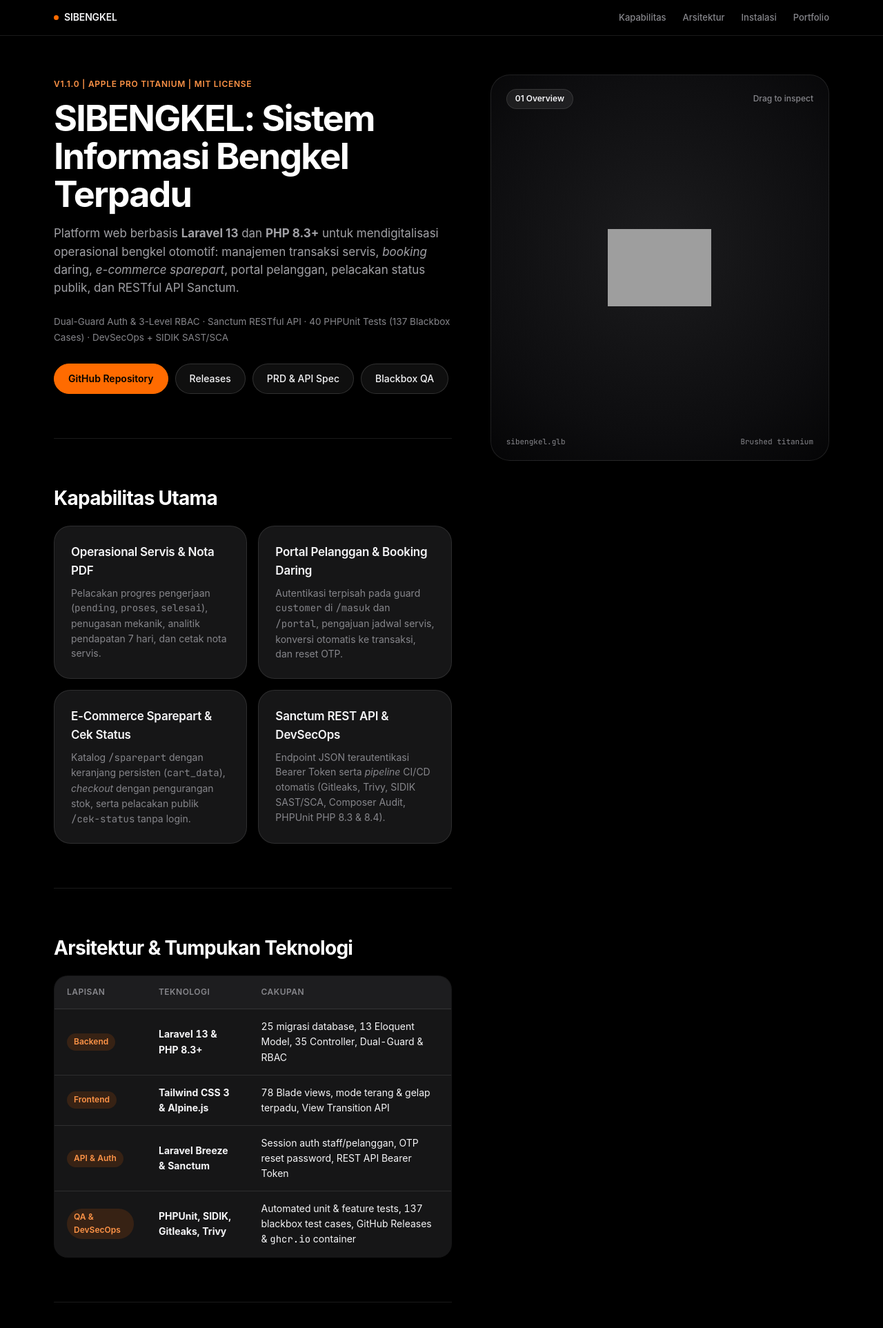
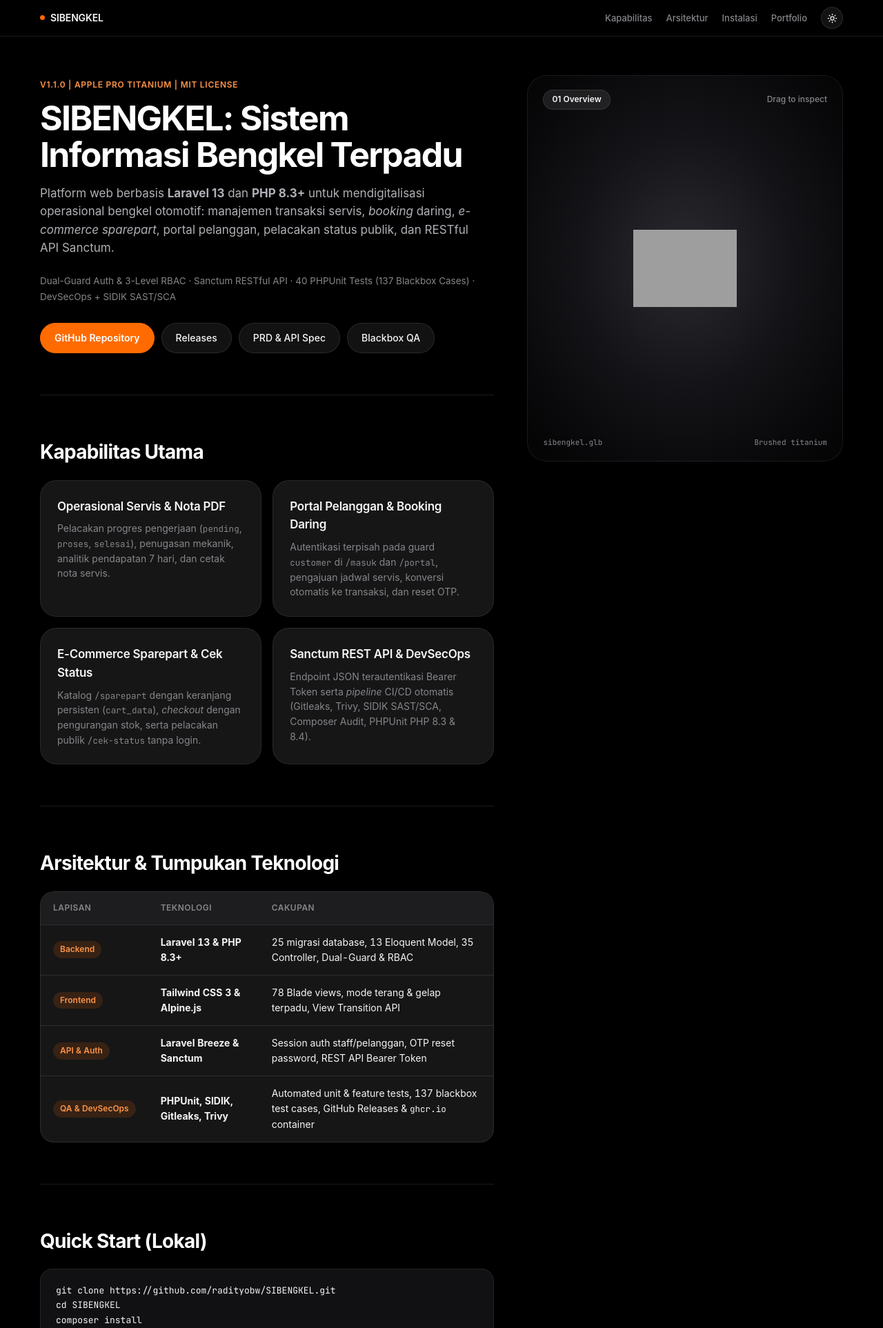
Before and after one commit to radityobw/SIBENGKEL, a Laravel app: page /docs/pages/index.html in a window 1280 px wide. Shown: the top 1925 px of the page at 69% size. Run offline with Laravel 12, Linux system fonts and the light colour scheme; some libraries are stand-ins or nearby versions; grey boxes are pictures that could not be loaded.

Commit message:
fix(ui): resolve overflows, add Pages theme toggle, and refine dark social preview

```diff
--- a/docs/pages/index.html
+++ b/docs/pages/index.html
@@ -16,6 +16,7 @@
   <link rel="preconnect" href="https://fonts.googleapis.com" />
   <link rel="preconnect" href="https://fonts.gstatic.com" crossorigin />
   <link href="https://fonts.googleapis.com/css2?family=Inter:wght@400;500;600;700&family=JetBrains+Mono:wght@400;500&display=swap" rel="stylesheet" />
+  <script>(function(){try{var t=localStorage.getItem('radityobw_theme');document.documentElement.dataset.theme=(t==='light')?'light':'dark';}catch(e){document.documentElement.dataset.theme='dark';}})();</script>
 
   <meta property="og:type" content="website" />
   <meta property="og:site_name" content="SIBENGKEL" />
@@ -79,16 +80,48 @@
   <style>
     :root {
       --bg: #000000;
+      --topbar-bg: rgba(0, 0, 0, 0.72);
       --surface: #161617;
       --surface-2: #1d1d1f;
       --hairline: rgba(255, 255, 255, 0.10);
+      --card-border: rgba(255, 255, 255, 0.08);
       --text: #f5f5f7;
+      --heading: #ffffff;
+      --lead: #b0b0b6;
       --muted: #86868b;
       --accent: #ff6b00;
       --accent-soft: #ff9447;
+      --accent-pill: rgba(255, 107, 0, 0.14);
+      --btn-bg: rgba(255, 255, 255, 0.07);
+      --btn-hover: rgba(255, 255, 255, 0.13);
+      --code-bg: #111113;
+      --code-text: #f5f5f7;
+      --stage-bg: radial-gradient(ellipse 68% 66% at 50% 48%, #2a2a30 0%, #141418 50%, #09090b 84%, #050506 100%);
+      --stage-pill: rgba(255, 255, 255, 0.09);
       --mono: "SF Mono", ui-monospace, "JetBrains Mono", Menlo, monospace;
       --display: -apple-system, BlinkMacSystemFont, "SF Pro Display", "Inter", "Helvetica Neue", sans-serif;
       --sans: -apple-system, BlinkMacSystemFont, "SF Pro Text", "Inter", "Helvetica Neue", sans-serif;
+    }
+    html[data-theme="light"] {
+      --bg: #ffffff;
+      --topbar-bg: rgba(255, 255, 255, 0.78);
+      --surface: #f5f5f7;
+      --surface-2: #ececef;
+      --hairline: rgba(0, 0, 0, 0.08);
+      --card-border: rgba(0, 0, 0, 0.06);
+      --text: #1d1d1f;
+      --heading: #1d1d1f;
+      --lead: #424245;
+      --muted: #6e6e73;
+      --accent: #e55f00;
+      --accent-soft: #c95200;
+      --accent-pill: rgba(255, 107, 0, 0.10);
+      --btn-bg: rgba(0, 0, 0, 0.05);
+      --btn-hover: rgba(0, 0, 0, 0.09);
+      --code-bg: #1d1d1f;
+      --code-text: #f5f5f7;
+      --stage-bg: radial-gradient(circle at 50% 42%, #ffffff 0%, #f1f1f4 72%, #e8e8ed 100%);
+      --stage-pill: rgba(255, 255, 255, 0.86);
     }
     * { box-sizing: border-box; }
     html { scroll-behavior: smooth; }
@@ -98,8 +131,10 @@
       background: var(--bg);
       color: var(--text);
       line-height: 1.58;
+      overflow-x: clip;
       -webkit-font-smoothing: antialiased;
       text-rendering: optimizeLegibility;
+      transition: background-color 0.22s ease, color 0.22s ease;
     }
     a { color: var(--accent-soft); text-decoration: none; }
     a:hover { text-decoration: underline; }
@@ -126,17 +161,17 @@
       position: sticky;
       top: 0;
       z-index: 40;
-      height: 52px;
-      background: rgba(0, 0, 0, 0.72);
+      min-height: 52px;
+      background: var(--topbar-bg);
       backdrop-filter: saturate(180%) blur(20px);
       -webkit-backdrop-filter: saturate(180%) blur(20px);
       border-bottom: 1px solid var(--hairline);
     }
     .topbar-inner {
-      max-width: 1180px;
-      height: 100%;
+      max-width: 1220px;
+      min-height: 52px;
       margin: 0 auto;
-      padding: 0 28px;
+      padding: 10px 28px;
       display: flex;
       align-items: center;
       justify-content: space-between;
@@ -152,6 +187,7 @@
       font-weight: 600;
       font-size: 14px;
       letter-spacing: -0.01em;
+      white-space: nowrap;
     }
     .brand-mark:hover { text-decoration: none; }
     .brand-dot {
@@ -160,42 +196,64 @@
       border-radius: 50%;
       background: var(--accent);
       display: inline-block;
+      flex-shrink: 0;
     }
     .topbar-nav {
       display: flex;
-      flex-wrap: wrap;
-      gap: 24px;
+      align-items: center;
+      gap: 20px;
     }
-    .topbar-nav a { color: var(--muted); font-weight: 500; transition: color 0.15s ease; }
+    .topbar-nav a { color: var(--muted); font-weight: 500; white-space: nowrap; transition: color 0.15s ease; }
     .topbar-nav a:hover { color: var(--text); text-decoration: none; }
+    .theme-btn {
+      display: inline-flex;
+      align-items: center;
+      justify-content: center;
+      width: 32px;
+      height: 32px;
+      border-radius: 980px;
+      border: 1px solid var(--hairline);
+      background: var(--btn-bg);
+      color: var(--text);
+      cursor: pointer;
+      padding: 0;
+      flex-shrink: 0;
+      transition: background 0.15s ease;
+    }
+    .theme-btn:hover { background: var(--btn-hover); }
+    .theme-btn svg { width: 15px; height: 15px; display: block; }
+    html[data-theme="dark"] .icon-moon { display: none; }
+    html[data-theme="light"] .icon-sun { display: none; }
 
     .wrap {
-      max-width: 1180px;
+      max-width: 1220px;
       margin: 0 auto;
       padding: 56px 28px 84px;
     }
     .spec-grid {
       display: grid;
-      grid-template-columns: minmax(0, 1.08fr) minmax(360px, 0.92fr);
-      gap: 56px;
+      grid-template-columns: minmax(0, 1.18fr) minmax(350px, 0.82fr);
+      gap: 48px;
       align-items: start;
     }
     .vitrine-col {
       position: sticky;
       top: 84px;
       order: 2;
+      min-width: 0;
     }
     .chapters-col {
       order: 1;
       min-width: 0;
+      max-width: 100%;
     }
 
     #stage-3d {
       position: relative;
       height: min(560px, calc(100vh - 120px));
-      min-height: 420px;
-      background: radial-gradient(circle at 50% 45%, #1c1c1e 0%, #0d0d0f 70%, #050506 100%);
-      border: 1px solid var(--hairline);
+      min-height: 400px;
+      background: var(--stage-bg);
+      border: 1px solid var(--card-border);
       border-radius: 28px;
       overflow: hidden;
       cursor: grab;
@@ -219,9 +277,9 @@
       z-index: 4;
     }
     #stage-chapter {
-      background: rgba(255, 255, 255, 0.08);
+      background: var(--stage-pill);
       backdrop-filter: blur(12px);
-      border: 1px solid rgba(255, 255, 255, 0.1);
+      border: 1px solid var(--hairline);
       padding: 4px 12px;
       border-radius: 980px;
       color: var(--text);
@@ -263,9 +321,11 @@
     #stage-3d.is-ready .stage-fallback { display: none; }
 
     .chapter {
-      padding-bottom: 64px;
-      margin-bottom: 64px;
+      padding-bottom: 60px;
+      margin-bottom: 60px;
       border-bottom: 1px solid var(--hairline);
+      min-width: 0;
+      max-width: 100%;
     }
     .chapter:last-child {
       border-bottom: none;
@@ -284,18 +344,19 @@
     h1 {
       font-family: var(--display);
       margin: 0 0 16px;
-      font-size: clamp(34px, 4.4vw, 52px);
+      font-size: clamp(32px, 4.2vw, 50px);
       font-weight: 700;
       line-height: 1.06;
       letter-spacing: -0.035em;
-      color: #ffffff;
+      color: var(--heading);
+      overflow-wrap: break-word;
     }
     .lead {
       margin: 0 0 24px;
-      color: #a1a1a6;
+      color: var(--lead);
       font-size: 17px;
       line-height: 1.55;
-      max-width: 620px;
+      max-width: 640px;
     }
     .spec-meta {
       margin: 0 0 26px;
@@ -311,18 +372,18 @@
       border-radius: 980px;
       font-weight: 500;
       font-size: 14px;
-      border: 1px solid rgba(255, 255, 255, 0.14);
+      border: 1px solid var(--hairline);
       color: var(--text);
-      background: rgba(255, 255, 255, 0.06);
-      transition: background 0.15s ease, border-color 0.15s ease;
+      background: var(--btn-bg);
+      transition: background 0.15s ease;
     }
     .btn.primary {
       background: var(--accent);
       border-color: var(--accent);
-      color: #000000;
+      color: #ffffff;
       font-weight: 600;
     }
-    .btn:hover { text-decoration: none; background: rgba(255, 255, 255, 0.12); }
+    .btn:hover { text-decoration: none; background: var(--btn-hover); }
     .btn.primary:hover { background: #ff8533; border-color: #ff8533; }
 
     h2 {
@@ -330,19 +391,24 @@
       font-size: 28px;
       font-weight: 700;
       letter-spacing: -0.025em;
-      color: #ffffff;
+      color: var(--heading);
       margin: 0 0 18px;
+      overflow-wrap: break-word;
     }
     .grid {
       display: grid;
       grid-template-columns: repeat(auto-fit, minmax(250px, 1fr));
       gap: 16px;
+      min-width: 0;
     }
     .card {
       background: var(--surface);
-      border: 1px solid var(--hairline);
+      border: 1px solid var(--card-border);
       border-radius: 24px;
       padding: 24px;
+      min-width: 0;
+      max-width: 100%;
+      overflow-wrap: break-word;
     }
     .card h3 {
       font-family: var(--display);
@@ -352,26 +418,35 @@
       letter-spacing: -0.015em;
       color: var(--text);
     }
-    .card p { margin: 0; font-size: 14px; color: var(--muted); line-height: 1.55; }
+    .card p { margin: 0; font-size: 14px; color: var(--muted); line-height: 1.55; overflow-wrap: break-word; }
+    :not(pre) > code { overflow-wrap: anywhere; word-break: break-word; font-size: 0.9em; }
     pre {
-      background: #111113;
-      border: 1px solid var(--hairline);
+      background: var(--code-bg);
+      border: 1px solid var(--card-border);
       border-radius: 18px;
       padding: 20px 22px;
+      max-width: 100%;
       overflow-x: auto;
+      -webkit-overflow-scrolling: touch;
       font-size: 13px;
       line-height: 1.65;
-      color: #f5f5f7;
+      color: var(--code-text);
       margin: 0;
     }
     code { font-family: var(--mono); }
-    table {
+    pre code { white-space: pre; word-break: normal; overflow-wrap: normal; }
+    .table-wrap {
+      width: 100%;
+      max-width: 100%;
+      overflow-x: auto;
+      -webkit-overflow-scrolling: touch;
+      border-radius: 20px;
+      border: 1px solid var(--hairline);
+      background: var(--surface);
+    }
+    .table-wrap table {
       width: 100%;
       border-collapse: collapse;
-      background: var(--surface);
-      border: 1px solid var(--hairline);
-      border-radius: 20px;
-      overflow: hidden;
       font-size: 14px;
       font-variant-numeric: tabular-nums;
     }
@@ -384,25 +459,32 @@
       font-weight: 600;
       padding: 3px 10px;
       border-radius: 980px;
-      background: rgba(255, 107, 0, 0.14);
+      background: var(--accent-pill);
       color: var(--accent-soft);
+      white-space: nowrap;
     }
     .release-grid {
       display: grid;
-      grid-template-columns: repeat(auto-fit, minmax(280px, 1fr));
+      grid-template-columns: 1fr;
       gap: 16px;
       margin-top: 16px;
+      min-width: 0;
     }
     .release-card {
       background: var(--surface);
-      border: 1px solid var(--hairline);
+      border: 1px solid var(--card-border);
       border-radius: 24px;
       padding: 22px 24px;
+      min-width: 0;
+      max-width: 100%;
+      overflow-wrap: break-word;
     }
     .release-head {
       display: flex;
+      flex-wrap: wrap;
       justify-content: space-between;
       align-items: center;
+      gap: 8px;
       margin-bottom: 12px;
     }
     .release-tag {
@@ -410,13 +492,13 @@
       font-weight: 600;
       font-size: 12.5px;
       color: var(--accent-soft);
-      background: rgba(255, 107, 0, 0.14);
+      background: var(--accent-pill);
       padding: 3px 10px;
       border-radius: 980px;
     }
     .release-date { font-family: var(--mono); font-size: 12px; color: var(--muted); }
     .release-card ul { margin: 0; padding-left: 18px; color: var(--muted); font-size: 14px; }
-    .release-card li { margin-bottom: 6px; }
+    .release-card li { margin-bottom: 6px; overflow-wrap: anywhere; }
     footer {
       margin-top: 40px;
       padding-top: 24px;
@@ -434,6 +516,12 @@
       .chapters-col { order: 2; }
       #stage-3d { height: 360px; min-height: 300px; }
     }
+    @media (max-width: 640px) {
+      .wrap { padding: 32px 18px 64px; }
+      .topbar-inner { padding: 10px 16px; gap: 10px; }
+      .topbar-nav { gap: 12px; font-size: 12px; }
+      .topbar-nav a:nth-child(n+4) { display: none; }
+    }
   </style>
 </head>
 <body>
@@ -447,6 +535,10 @@
         <a href="#sec-arsitektur">Arsitektur</a>
         <a href="#sec-instalasi">Instalasi</a>
         <a href="https://radityobw.github.io/">Portfolio</a>
+        <button id="theme-toggle" class="theme-btn" type="button" aria-label="Toggle light or dark theme" title="Toggle theme">
+          <svg class="icon-sun" viewBox="0 0 24 24" fill="none" stroke="currentColor" stroke-width="2" stroke-linecap="round" stroke-linejoin="round"><circle cx="12" cy="12" r="4"></circle><path d="M12 2v2M12 20v2M4.93 4.93l1.41 1.41M17.66 17.66l1.41 1.41M2 12h2M20 12h2M6.34 17.66l-1.41 1.41M19.07 4.93l-1.41 1.41"></path></svg>
+          <svg class="icon-moon" viewBox="0 0 24 24" fill="none" stroke="currentColor" stroke-width="2" stroke-linecap="round" stroke-linejoin="round"><path d="M21 12.79A9 9 0 1 1 11.21 3 7 7 0 0 0 21 12.79z"></path></svg>
+        </button>
       </div>
     </div>
   </nav>
@@ -495,6 +587,7 @@
 
         <section class="chapter" data-chapter="arsitektur" id="sec-arsitektur">
           <h2>Arsitektur &amp; Tumpukan Teknologi</h2>
+          <div class="table-wrap">
             <table>
               <thead>
                 <tr>
@@ -526,6 +619,7 @@
                 </tr>
               </tbody>
             </table>
+          </div>
         </section>
 
         <section class="chapter" data-chapter="instalasi" id="sec-instalasi">
@@ -599,6 +693,17 @@ php artisan serve</code></pre>
     </footer>
   </div>
 
+  <script>
+    (function(){
+      var btn = document.getElementById('theme-toggle');
+      if (!btn) return;
+      btn.addEventListener('click', function(){
+        var next = document.documentElement.dataset.theme === 'light' ? 'dark' : 'light';
+        document.documentElement.dataset.theme = next;
+        try { localStorage.setItem('radityobw_theme', next); } catch(e) {}
+      });
+    })();
+  </script>
   <script type="module" src="scene3d.js"></script>
 </body>
 </html>
--- a/docs/pages/scene3d.js
+++ b/docs/pages/scene3d.js
@@ -197,6 +197,29 @@ function initShowcase() {
     roughness: 0.24,
   });
 
+  function applyTheme() {
+    const isLight = document.documentElement.dataset.theme === 'light';
+    if (isLight) {
+      titaniumMat.color.setHex(0x1d1d1f);
+      titaniumMat.metalness = 0.54;
+      titaniumMat.roughness = 0.28;
+      scene.environmentIntensity = 0.72;
+      renderer.toneMappingExposure = 1.08;
+    } else {
+      titaniumMat.color.setHex(0xe6e6e8);
+      titaniumMat.metalness = 0.68;
+      titaniumMat.roughness = 0.24;
+      scene.environmentIntensity = 0.95;
+      renderer.toneMappingExposure = 1.12;
+    }
+    titaniumMat.needsUpdate = true;
+  }
+  applyTheme();
+  new MutationObserver(applyTheme).observe(document.documentElement, {
+    attributes: true,
+    attributeFilter: ['data-theme'],
+  });
+
   const loader = new GLTFLoader();
   loader.load(
     './models/sibengkel.glb',
--- a/resources/views/landing.blade.php
+++ b/resources/views/landing.blade.php
@@ -21,9 +21,9 @@
             overflow: hidden;
         }
         .dark #sibengkel-hero-3d {
-            background: radial-gradient(circle at 50% 45%, #1c1c1e 0%, #0d0d0f 70%, #050506 100%);
+            background: radial-gradient(ellipse 68% 66% at 50% 48%, #2a2a30 0%, #141418 50%, #09090b 84%, #050506 100%);
             border-color: rgba(255, 255, 255, 0.1);
-            box-shadow: 0 20px 50px rgba(0, 0, 0, 0.45);
+            box-shadow: 0 20px 50px rgba(0, 0, 0, 0.48);
         }
         #sibengkel-hero-3d:active { cursor: grabbing; }
         #sibengkel-hero-canvas {
@@ -55,7 +55,7 @@
     <!-- Hero Section -->
     <section class="bg-white dark:bg-black text-[#1d1d1f] dark:text-[#f5f5f7] py-16 lg:py-24 px-margin-mobile md:px-margin-desktop flex-grow flex items-center md:min-h-[calc(100vh-56px)]" id="home">
         <div class="max-w-screen-xl w-full mx-auto grid grid-cols-1 lg:grid-cols-12 items-center gap-12 lg:gap-16">
-            <div class="lg:col-span-7 space-y-6 flex flex-col items-center lg:items-start text-center lg:text-left">
+            <div class="lg:col-span-7 min-w-0 space-y-6 flex flex-col items-center lg:items-start text-center lg:text-left">
                 <p class="text-xs font-semibold uppercase tracking-[0.12em] text-[#ff6b00]">
                     Sistem Informasi Bengkel Era Digital
                 </p>
```
Also changed, not shown: public/og-banner.png, 1 other file. Lines whose indentation alone changed are shown as unchanged.
